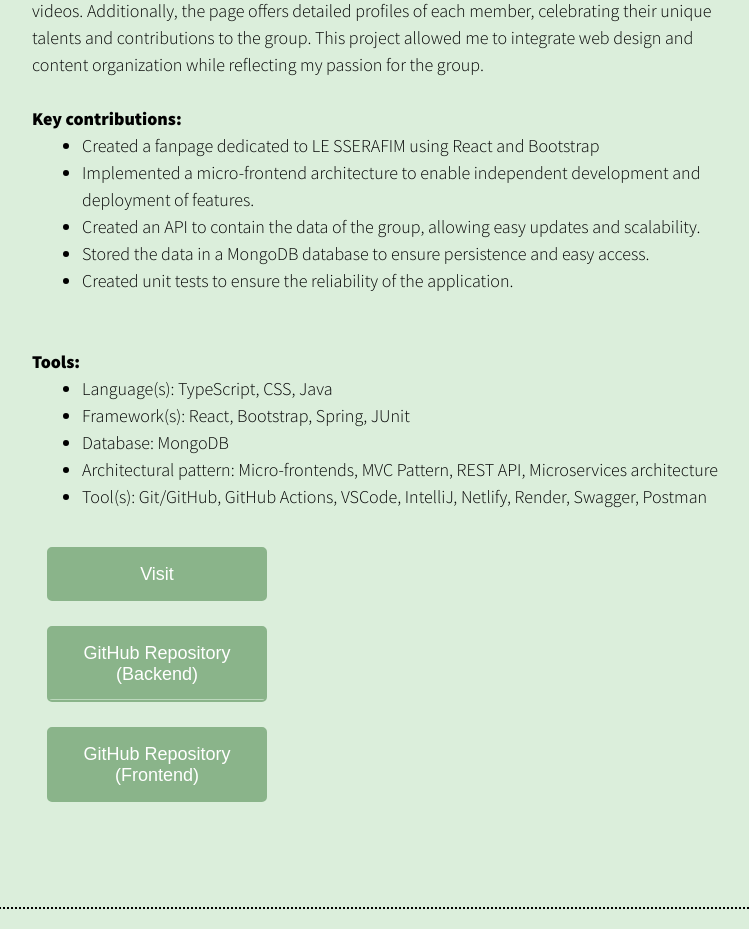
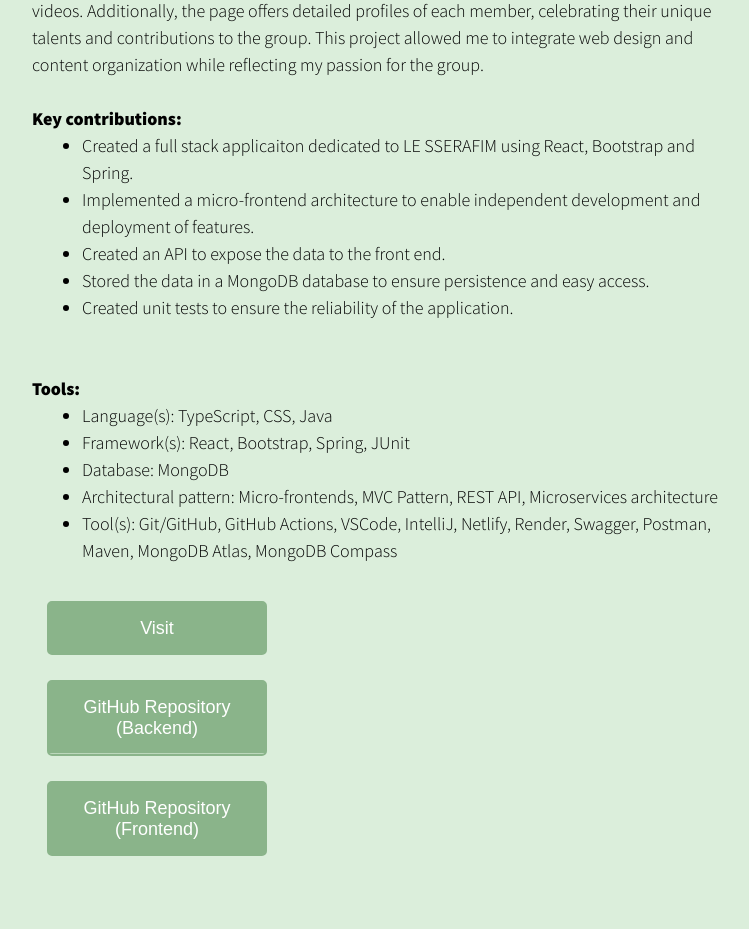
Before and after one commit to ThiiLuu79/theminh-portfolio, a React (Create React App) app: page /Personals in a window 1280 px wide. Shown: the part 3580-4509 px from the top of the page, without its empty margins (144-893 px from the left). Built offline with nearby package versions, Linux system fonts and the light colour scheme.

Commit message:
Updated constants

```diff
--- a/src/i18n/personalsConstants_en.js
+++ b/src/i18n/personalsConstants_en.js
@@ -64,9 +64,9 @@
     period: "2025",
     description: "A fanpage dedicated to LE SSERAFIM, my favorite K-pop group, where I showcase my appreciation for their music and journey. The page features an overview of their career, highlighting key milestones and achievements over the years. It includes a list of their music videos. Additionally, the page offers detailed profiles of each member, celebrating their unique talents and contributions to the group. This project allowed me to integrate web design and content organization while reflecting my passion for the group.",
     contributions: [
-        "Created a fanpage dedicated to LE SSERAFIM using React and Bootstrap",
+        "Created a full stack applicaiton dedicated to LE SSERAFIM using React, Bootstrap and Spring.",
         "Implemented a micro-frontend architecture to enable independent development and deployment of features.",
-        "Created an API to contain the data of the group, allowing easy updates and scalability.",
+        "Created an API to expose the data to the front end.",
         "Stored the data in a MongoDB database to ensure persistence and easy access.",
         "Created unit tests to ensure the reliability of the application.",
     ],
@@ -75,7 +75,7 @@
         "Framework(s): React, Bootstrap, Spring, JUnit",
         "Database: MongoDB",
         "Architectural pattern: Micro-frontends, MVC Pattern, REST API, Microservices architecture",
-        "Tool(s): Git/GitHub, GitHub Actions, VSCode, IntelliJ, Netlify, Render, Swagger, Postman"
+        "Tool(s): Git/GitHub, GitHub Actions, VSCode, IntelliJ, Netlify, Render, Swagger, Postman, Maven, MongoDB Atlas, MongoDB Compass"
     ],
     imgAlt: "lesserafim"
 };
--- a/src/i18n/personalsConstants_fr.js
+++ b/src/i18n/personalsConstants_fr.js
@@ -64,9 +64,9 @@
     period: "2025",
     description: "Une fanpage dédiée à LE SSERAFIM, mon groupe de K-pop préféré, où je montre mon appréciation pour leur musique et leur parcours. La page présente un aperçu de leur carrière, mettant en lumière les étapes clés et les réalisations au fil des ans. Elle comprend une liste complète de leurs clips musicaux. De plus, la page propose des profils détaillés de chaque membre, célébrant leurs talents uniques et leurs contributions au groupe. Ce projet m'a permis d'intégrer le design web et l'organisation du contenu tout en exprimant ma passion pour le groupe.",
     contributions: [
-        "Créé une fanpage dédiée à LE SSERAFIM en utilisant React et Bootstrap",
+        "Créé une application full stack dédiée à LE SSERAFIM en utilisant React, Bootstrap et Spring.",
         "Implémenté une architecture de micro-frontends pour permettre le développement et le déploiement indépendants des fonctionnalités.",
-        "Créé un API pour contenir les données du groupe, permettant des mises à jour et une évolutivité faciles.",
+        "Créé une API pour exposer les données au front end.",
         "Stockage des données dans une base de données MongoDB pour assurer la persistance et un accès facile.",
         "Créé des tests unitaires pour garantir la fiabilité de l'application."
     ],
@@ -75,7 +75,7 @@
         "Framework(s): React, Bootstrap, Spring, JUnit",
         "Base de données: MongoDB",
         "Architecture: Micro-frontends, Patron MVC, REST API, Architecture de microservices",
-        "Outil(s): Git/GitHub, GitHub Actions, VSCode, IntelliJ, Netlify, Render, Swagger, Postman"
+        "Outil(s): Git/GitHub, GitHub Actions, VSCode, IntelliJ, Netlify, Render, Swagger, Postman, Maven, MongoDB Atlas, MongoDB Compass"
     ],
     imgAlt: "lesserafim"
 };
```
